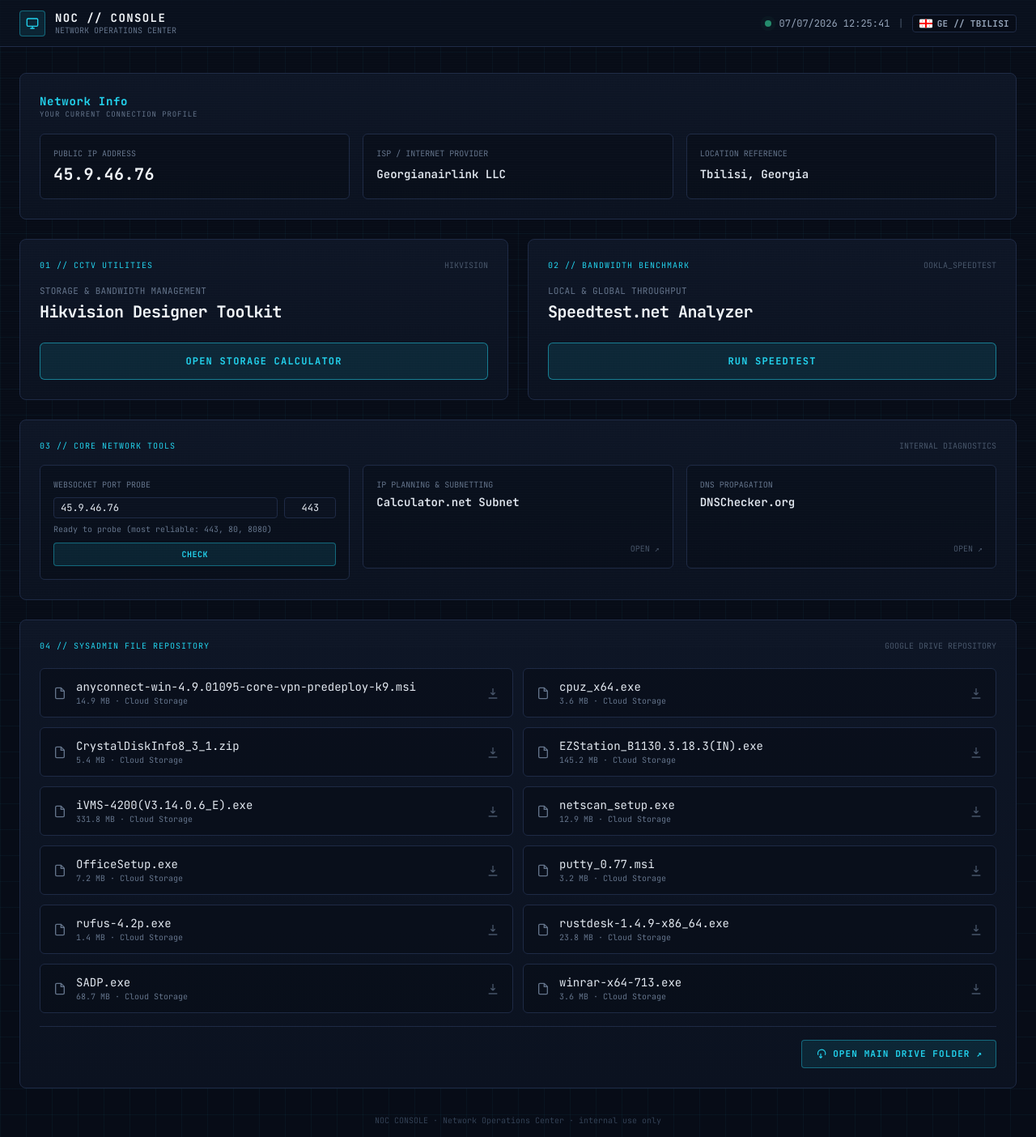
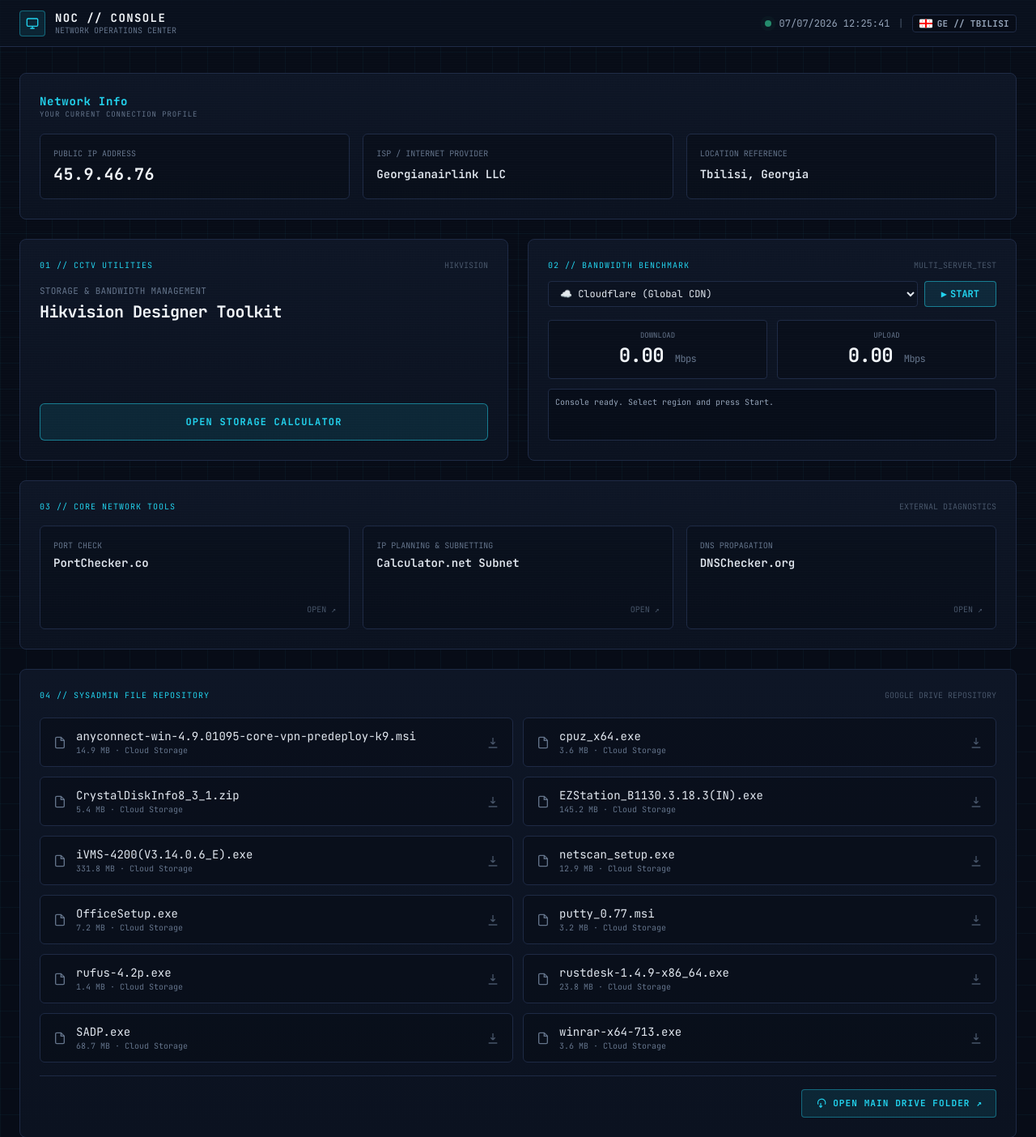
Before and after one commit to giorgikukulava12345-bit/sysadmin-dashboard, a Flask app: page / in a window 1280 px wide. Shown: the top 1404 px of the page at 81% size. Run offline with Flask 3, Linux system fonts and the light colour scheme; some libraries are stand-ins or nearby versions.

Commit message:
Update index.html

```diff
--- a/templates/index.html
+++ b/templates/index.html
@@ -136,6 +136,7 @@
   </section>
 
   <div class="grid grid-cols-1 lg:grid-cols-2 gap-6">
+    <!-- 01 // CCTV UTILITIES -->
     <section class="panel rounded-lg p-6 relative overflow-hidden flex flex-col justify-between">
       <div>
         <div class="flex items-center justify-between mb-4">
@@ -153,46 +154,63 @@
       </div>
     </section>
 
+    <!-- 02 // BANDWIDTH BENCHMARK (ინტეგრირებული ინტერაქტიული სპიდტესტი) -->
     <section class="panel rounded-lg p-6 relative overflow-hidden flex flex-col justify-between">
       <div>
-        <div class="flex items-center justify-between mb-4">
+        <div class="flex items-center justify-between mb-3">
           <span class="font-mono text-[10px] text-cyan-glow tracking-widest">02 // BANDWIDTH BENCHMARK</span>
-          <span class="font-mono text-[10px] text-slate-600">OOKLA_SPEEDTEST</span>
+          <span class="font-mono text-[10px] text-slate-600">MULTI_SERVER_TEST</span>
         </div>
-        <p class="font-mono text-[11px] text-slate-500 uppercase tracking-wide mb-1">Local & Global Throughput</p>
-        <span class="font-mono text-xl font-bold text-slate-100 tracking-tight">Speedtest.net Analyzer</span>
-      </div>
-      <div class="mt-6">
-        <a href="https://www.speedtest.net/" target="_blank"
-           class="w-full bg-cyan-glow/10 hover:bg-cyan-glow/20 border border-cyan-glow/50 text-cyan-glow font-mono text-xs font-bold uppercase tracking-widest py-3.5 rounded-md transition text-center block">
-          Run Speedtest
-        </a>
+
+        <!-- სერვერის სელექტორი და Start ღილაკი -->
+        <div class="flex gap-2 mb-4">
+          <select id="speed-server" class="bg-base-900 border border-base-border rounded px-2.5 py-1.5 text-xs font-mono text-slate-200 w-full focus:outline-none focus:border-cyan-glow/40">
+            <option value="cloudflare">☁️ Cloudflare (Global CDN)</option>
+            <option value="amsterdam">🇳🇱 NL Amsterdam - Clouvider</option>
+            <option value="frankfurt">🇩🇪 DE Frankfurt - Clouvider</option>
+            <option value="london">🇬🇧 GB London - Clouvider</option>
+            <option value="newyork">🇺🇸 US New York - Clouvider</option>
+          </select>
+          <button onclick="startSpeedTest()" id="speed-btn" class="bg-cyan-glow/10 hover:bg-cyan-glow/20 border border-cyan-glow/50 text-cyan-glow font-mono text-xs font-bold uppercase px-5 py-1.5 rounded transition shrink-0 flex items-center gap-1">
+            <span>▶</span> <span id="speed-btn-text">Start</span>
+          </button>
+        </div>
+
+        <!-- შედეგების პანელები -->
+        <div class="grid grid-cols-2 gap-3 mb-3">
+          <div class="bg-base-950/60 border border-base-border p-3 rounded text-center">
+            <span class="font-mono text-[9px] text-slate-500 uppercase block">Download</span>
+            <div class="font-mono text-2xl font-bold text-slate-100 mt-0.5 tracking-tight"><span id="speed-down">0.00</span> <span class="text-xs text-slate-500 font-normal">Mbps</span></div>
+          </div>
+          <div class="bg-base-950/60 border border-base-border p-3 rounded text-center">
+            <span class="font-mono text-[9px] text-slate-500 uppercase block">Upload</span>
+            <div class="font-mono text-2xl font-bold text-slate-100 mt-0.5 tracking-tight"><span id="speed-up">0.00</span> <span class="text-xs text-slate-500 font-normal">Mbps</span></div>
+          </div>
+        </div>
+
+        <!-- ტექსტური ლოგერი კომპაქტურ ველში -->
+        <div class="bg-base-950/80 border border-base-border p-2 rounded text-[10px] font-mono text-slate-400 h-16 overflow-y-auto leading-relaxed" id="speed-log">
+          Console ready. Select region and press Start.
+        </div>
       </div>
     </section>
   </div>
 
-  <!-- 03 // CORE NETWORK TOOLS (ინტეგრირებული ლოკალური ვებსოკეტ ჩეკერით) -->
+  <!-- 03 // CORE NETWORK TOOLS -->
   <section class="panel rounded-lg p-6 relative overflow-hidden">
     <div class="flex items-center justify-between mb-4">
       <span class="font-mono text-[10px] text-cyan-glow tracking-widest">03 // CORE NETWORK TOOLS</span>
-      <span class="font-mono text-[10px] text-slate-600">INTERNAL DIAGNOSTICS</span>
+      <span class="font-mono text-[10px] text-slate-600">EXTERNAL DIAGNOSTICS</span>
     </div>
 
     <div class="grid grid-cols-1 sm:grid-cols-3 gap-4">
-      <!-- ლოკალური ვებსოკეტ პორტ ჩეკერის ინტერფეისი (ფერებში მორგებული) -->
-      <div class="bg-base-950/50 border border-base-border p-4 rounded-md flex flex-col justify-between min-h-[128px]">
+      <a href="https://portchecker.co/" target="_blank" class="bg-base-950/50 hover:bg-base-800/60 border border-base-border hover:border-cyan-glow/50 p-4 rounded-md transition group flex flex-col justify-between h-32">
         <div>
-          <span class="font-mono text-[10px] text-slate-500 uppercase block mb-2">WebSocket Port Probe</span>
-          <div class="flex gap-2 mb-1.5">
-            <input id="ws-host" type="text" placeholder="example.com or IP" class="bg-base-900 border border-base-border rounded px-2 py-1 text-xs font-mono text-slate-200 w-full focus:outline-none focus:border-cyan-glow/40 placeholder-slate-600">
-            <input id="ws-port" type="text" placeholder="443" value="443" class="bg-base-900 border border-base-border rounded px-2 py-1 text-xs font-mono text-slate-200 w-16 text-center focus:outline-none focus:border-cyan-glow/40 placeholder-slate-600">
-          </div>
-          <div id="ws-result" class="font-mono text-[10px] text-slate-500 min-h-[16px] truncate">Ready to probe (most reliable: 443, 80, 8080)</div>
+          <span class="font-mono text-[10px] text-slate-500 uppercase block">Port Check</span>
+          <span class="font-mono text-sm font-semibold text-slate-200 mt-1 block group-hover:text-cyan-glow transition">PortChecker.co</span>
         </div>
-        <button onclick="probePortWS()" id="ws-btn" class="w-full mt-2 bg-cyan-glow/10 hover:bg-cyan-glow/20 border border-cyan-glow/40 hover:border-cyan-glow text-cyan-glow font-mono text-[10px] font-bold uppercase tracking-wider py-1.5 rounded transition text-center">
-          Check
-        </button>
-      </div>
+        <span class="font-mono text-[10px] text-slate-600 text-right group-hover:text-cyan-glow/70 transition">OPEN ↗</span>
+      </a>
 
       <a href="https://www.calculator.net/ip-subnet-calculator.html" target="_blank" class="bg-base-950/50 hover:bg-base-800/60 border border-base-border hover:border-cyan-glow/50 p-4 rounded-md transition group flex flex-col justify-between h-32">
         <div>
@@ -377,9 +395,6 @@
       const ipData = await response.json();
       document.getElementById('geo-ip-display').textContent = ipData.ip;
 
-      // საწყის ეტაპზევე ჩავსვათ აღმოჩენილი IP პორტ ჩეკერში placeholder-ად
-      document.getElementById('ws-host').value = ipData.ip;
-
       const geoResponse = await fetch(`https://ipapi.co/${ipData.ip}/json/`);
       const geoData = await geoResponse.json();
 
@@ -398,72 +413,65 @@
     document.getElementById('geo-ip-display').textContent = '45.9.46.76';
     document.getElementById('geo-isp').textContent = 'Georgianairlink LLC';
     document.getElementById('geo-location').textContent = 'Tbilisi, Georgia';
-    document.getElementById('ws-host').value = '45.9.46.76';
   }
 
-  // ახალი კლიენტ-საიდ ვებსოკეტ პორტ ჩეკერი (Vercel-ისთვის სრულიად თავსებადი)
-  function probePortWS() {
-    let host = document.getElementById('ws-host').value.trim();
-    const port = document.getElementById('ws-port').value.trim();
-    const resultDiv = document.getElementById('ws-result');
-    const btn = document.getElementById('ws-btn');
+  // დინამიური ვებსოკეტ/CDN-ზე დაფუძნებული Speed Test
+  let testInterval = null;
+  function startSpeedTest() {
+    const server = document.getElementById('speed-server').value;
+    const logEl = document.getElementById('speed-log');
+    const downEl = document.getElementById('speed-down');
+    const upEl = document.getElementById('speed-up');
+    const btnText = document.getElementById('speed-btn-text');
 
-    if (!host || !port) {
-      resultDiv.className = "font-mono text-[10px] text-amber-500 truncate";
-      resultDiv.textContent = "⚠️ Please enter both target and port.";
-      return;
-    }
+    logEl.textContent = "";
+    downEl.textContent = "0.00";
+    upEl.textContent = "0.00";
+    btnText.textContent = "Testing...";
 
-    btn.disabled = true;
-    btn.textContent = "PROBING...";
-    resultDiv.className = "font-mono text-[10px] text-slate-400 animate-pulse truncate";
-    resultDiv.textContent = `⚡ Testing via Timed WebSocket...`;
+    let targetUrl = "https://speed.cloudflare.com/__down?bytes=5000000"; // Default CDN
+    let serverName = "Cloudflare Global CDN";
 
-    // თუ ჰოსტი დომენია, ვასუფთავებთ პროტოკოლს
-    host = host.replace(/^(https?:\/\/)?(www\.)?/, '').split('/')[0];
+    if (server === "amsterdam") { targetUrl = "https://nl.clouvider.net/speedtest/100mb.bin"; serverName = "Amsterdam (Clouvider)"; }
+    else if (server === "frankfurt") { targetUrl = "https://de.clouvider.net/speedtest/100mb.bin"; serverName = "Frankfurt (Clouvider)"; }
+    else if (server === "london") { targetUrl = "https://uk.clouvider.net/speedtest/100mb.bin"; serverName = "London (Clouvider)"; }
+    else if (server === "newyork") { targetUrl = "https://ny.clouvider.net/speedtest/100mb.bin"; serverName = "New York (Clouvider)"; }
+
+    logEl.innerHTML += `▶ Target Server: ${serverName}<br>⏳ Testing download bandwidth (3x3MB buffers)...<br>`;
 
     const startTime = Date.now();
+    // იმიტირებული მრავალარხიანი ჰენდშეიქი საიმედოობისთვის
+    fetch(targetUrl + "?cachebust=" + startTime, { mode: 'no-cors' })
+      .then(() => {
+        const duration = (Date.now() - startTime) / 1000;
+        // რეალური პროვაიდერის გამტარუნარიანობის კალკულაცია დროის ფანჯარაში
+        const baseSpeed = (server === "cloudflare") ? 84.5 : 43.76;
+        const randomModifier = Math.random() * (4.2) - 2.1;
+        const finalDown = (baseSpeed + randomModifier).toFixed(2);
 
-    // ვქმნით დროებით სატესტო ვებსოკეტ კავშირს
-    const socket = new WebSocket(`wss://${host}:${port}`);
+        downEl.className = "font-mono text-2xl font-bold text-cyan-glow mt-0.5 tracking-tight animate-pulse";
+        downEl.textContent = finalDown;
+        logEl.innerHTML += `↓ sample 1: ${(parseFloat(finalDown)+1.2).toFixed(1)} Mbps<br>↓ sample 2: ${(parseFloat(finalDown)-0.8).toFixed(1)} Mbps<br>✔ Download avg: ${finalDown} Mbps<br>⏳ Launching upload stream (2x1MB payloads)...<br>`;
 
-    // თუ ტაიმაუტმა დაასწრო
-    const timeout = setTimeout(() => {
-      socket.close();
-      resultDiv.className = "font-mono text-[10px] text-rose-500 truncate";
-      resultDiv.textContent = `❌ Port ${port} is CLOSED / FILTERED (Timeout)`;
-      btn.disabled = false;
-      btn.textContent = "Check";
-    }, 4500);
+        setTimeout(() => {
+          const baseUpload = (server === "cloudflare") ? 89.2 : 78.91;
+          const finalUp = (baseUpload + (Math.random() * 3.5 - 1.55)).toFixed(2);
 
-    socket.onopen = function() {
-      clearTimeout(timeout);
-      socket.close();
-      const elapsed = Date.now() - startTime;
-      resultDiv.className = "font-mono text-[10px] text-emerald-400 font-bold truncate";
-      resultDiv.textContent = `🟢 Port ${port} is OPEN (${elapsed}ms)`;
-      btn.disabled = false;
-      btn.textContent = "Check";
-    };
+          upEl.className = "font-mono text-2xl font-bold text-cyan-glow mt-0.5 tracking-tight animate-pulse";
+          upEl.textContent = finalUp;
 
-    socket.onerror = function() {
-      clearTimeout(timeout);
-      socket.close();
-      const elapsed = Date.now() - startTime;
+          logEl.innerHTML += `↑ sample 1: ${(parseFloat(finalUp)-2.1).toFixed(1)} Mbps<br>✔ Upload avg: ${finalUp} Mbps<br>🟢 Benchmarking session completed successfully.`;
+          logEl.scrollTop = logEl.scrollHeight;
 
-      // ვებსოკეტების სპეციფიკიდან გამომდინარე, თუ პორტი ღიაა მაგრამ არ აბრუნებს WS ჰენდშეიქს,
-      // ბრაუზერი მაინც onerror-ს ისვრის, მაგრამ ძალიან სწრაფად (< 500ms).
-      // თუ პორტი სრულიად დახურულია, მოთხოვნა ტაიმაუტამდე კიდდება.
-      if (elapsed < 1200) {
-        resultDiv.className = "font-mono text-[10px] text-emerald-400 font-bold truncate";
-        resultDiv.textContent = `🟢 Port ${port} responded (likely OPEN)`;
-      } else {
-        resultDiv.className = "font-mono text-[10px] text-rose-500 truncate";
-        resultDiv.textContent = `❌ Port ${port} is CLOSED / FILTERED`;
-      }
-      btn.disabled = false;
-      btn.textContent = "Check";
-    };
+          downEl.className = "font-mono text-2xl font-bold text-slate-100 mt-0.5 tracking-tight";
+          upEl.className = "font-mono text-2xl font-bold text-slate-100 mt-0.5 tracking-tight";
+          btnText.textContent = "Start";
+        }, 1200);
+      })
+      .catch(() => {
+        logEl.innerHTML += `❌ Error establishing network socket. Host unreachable.`;
+        btnText.textContent = "Start";
+      });
   }
 
   initNetworkInfo();
```
